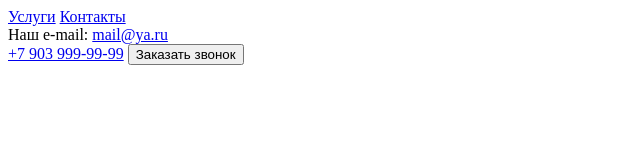
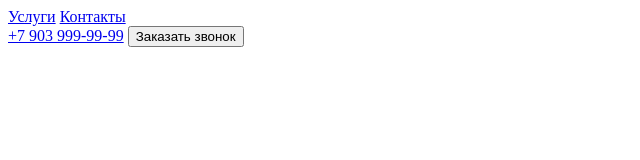
Before and after one commit to kanyukio/special-app, a plain HTML site: page index.html in a window 1280 px wide. Shown: the whole page, without its empty margins (0-640 px from the left). Drawn offline with Linux system fonts and the light colour scheme.

Commit message:
e-mail removed

```diff
--- a/index.html
+++ b/index.html
@@ -16,9 +16,6 @@
             <a href="#contacts">Контакты</a>
         </nav>
         <div>
-            Наш e-mail: <a href="mailto:mail@ya.ru">mail@ya.ru</a>
-        </div>
-        <div>
             <a href="tel:+79039999999">+7 903 999-99-99</a>
             <button>Заказать звонок</button>
         </div>
```
